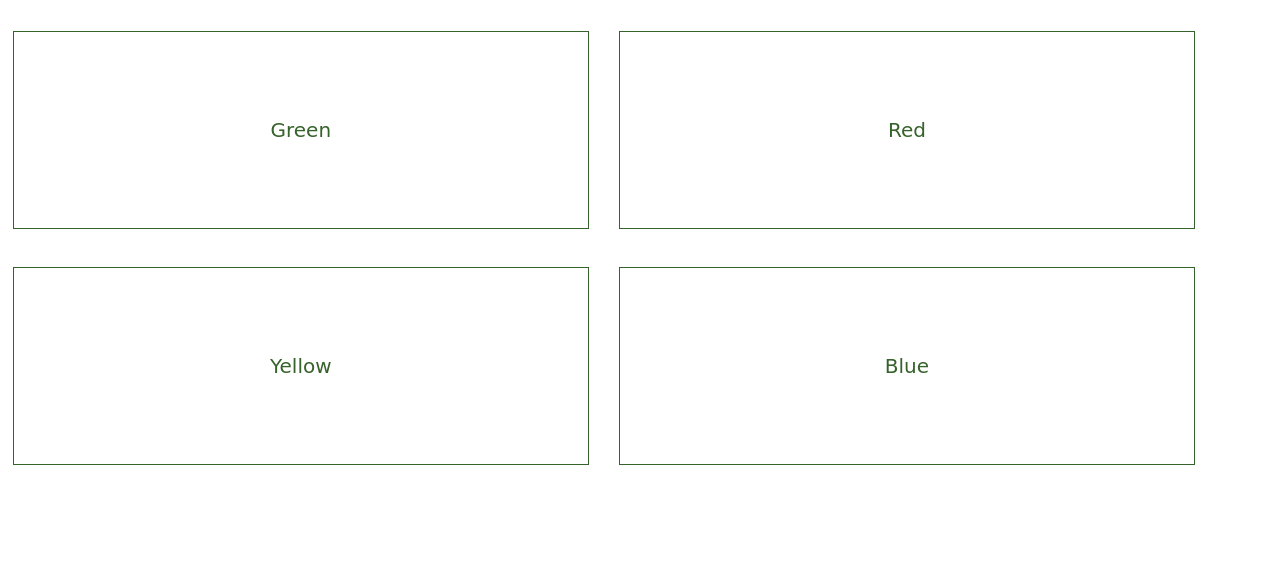
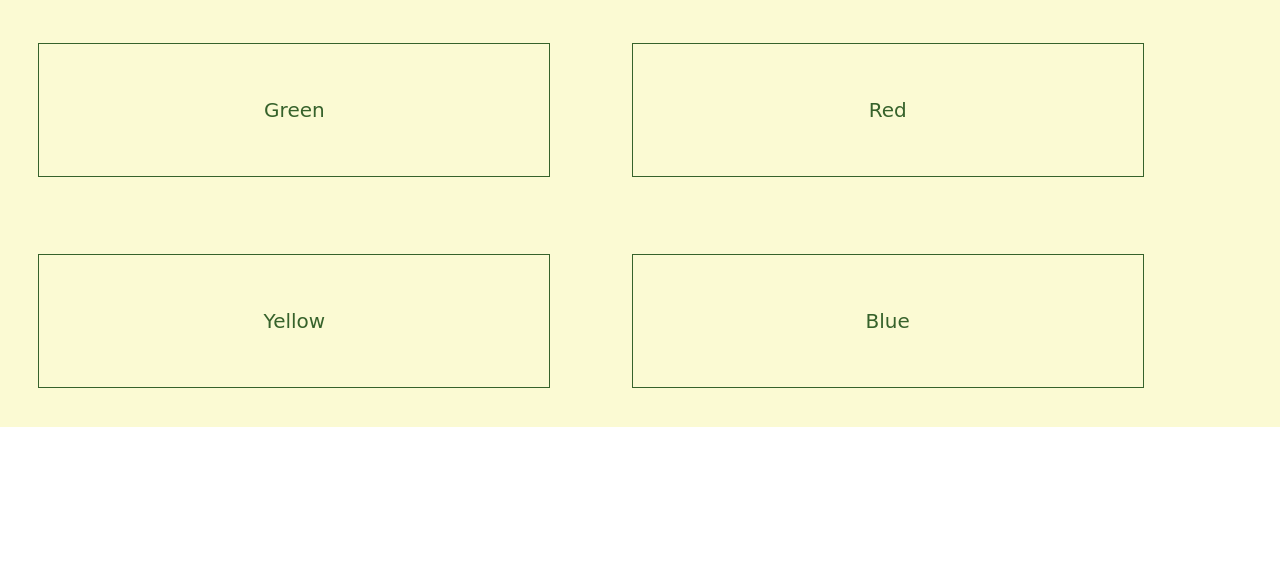
Before and after one commit to ljl22/p3-libby-laura, a plain HTML site: page index.html in a window 1280 px wide. Shown: the part 235-800 px from the top of the page. Drawn offline with nearby package versions, Linux system fonts and the light colour scheme; a web font is replaced by a local one.

Commit message:
Add background color styling to html

```diff
--- a/main.css
+++ b/main.css
@@ -20,6 +20,9 @@ beige/yellow: #FBFAD3
 Font:
 font-family: 'McLaren', cursive;
 */
+ .content {
+	 background-color: #FBFAD3;
+ }
 
 h1, h2, h3, h4, p {
   font-family: 'McLaren', cursive;
@@ -49,13 +52,11 @@ h2{
 }*/
 
 li {
-	width: 45%;
+	width: 40%;
 	display: inline-block;
 	text-align: center;
-	margin: 1%;
-	margin-top: 2%;
-	padding-top: 2%;
-	padding-bottom: 2%;
+	margin: 3%;
+
 	border: 1px solid #36622b;
 }
 
```
